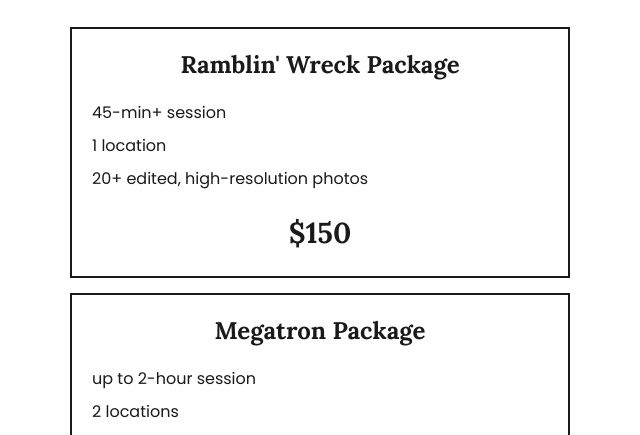
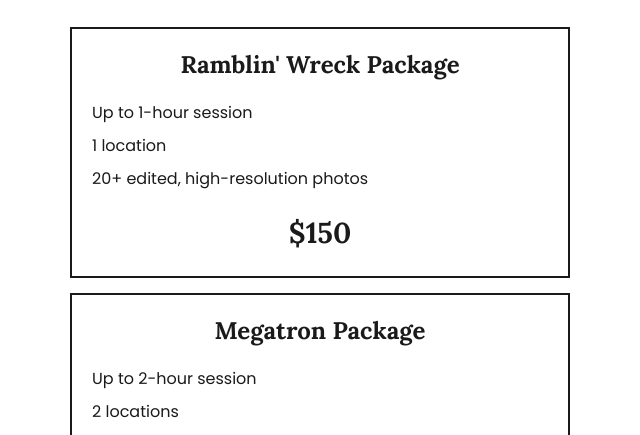
Before and after one commit to air4den/joshfordenphoto, a plain HTML site: page index.html in a window 1280 px wide. Shown: the part 2958-3393 px from the top of the page, 320-960 px from the left. Drawn offline with Linux system fonts and the light colour scheme.

Commit message:
update times

```diff
--- a/index.html
+++ b/index.html
@@ -56,7 +56,7 @@
       <div class="pricing-card">
         <h3>Ramblin' Wreck Package</h3>
         <ul>
-          <li>45-min+ session</li>
+          <li>Up to 1-hour session</li>
           <li>1 location</li>
           <li>20+ edited, high-resolution photos</li>
         </ul>
@@ -66,7 +66,7 @@
       <div class="pricing-card">
         <h3>Megatron Package</h3>
         <ul>
-          <li>up to 2-hour session</li>
+          <li>Up to 2-hour session</li>
           <li>2 locations</li>
           <li>30+ edited, high-resolution photos</li>
         </ul>
```
